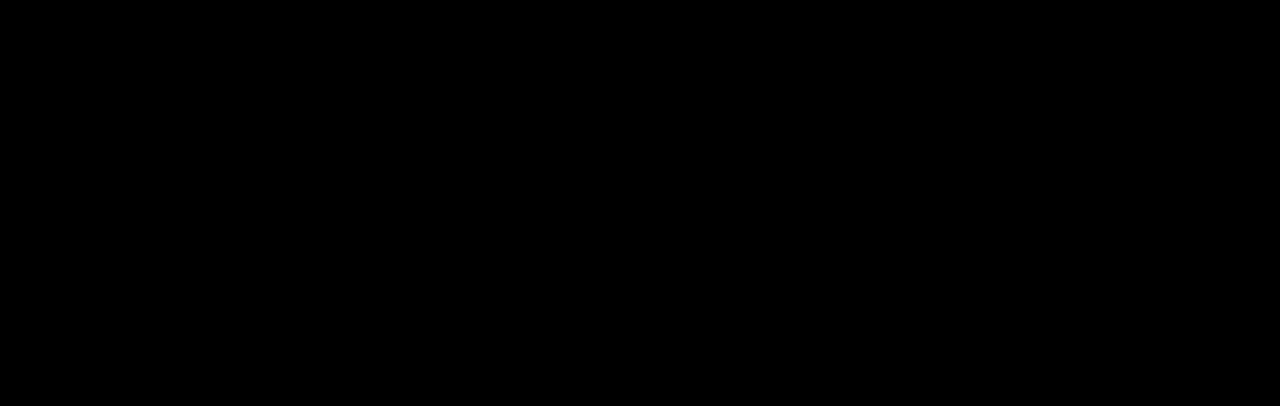
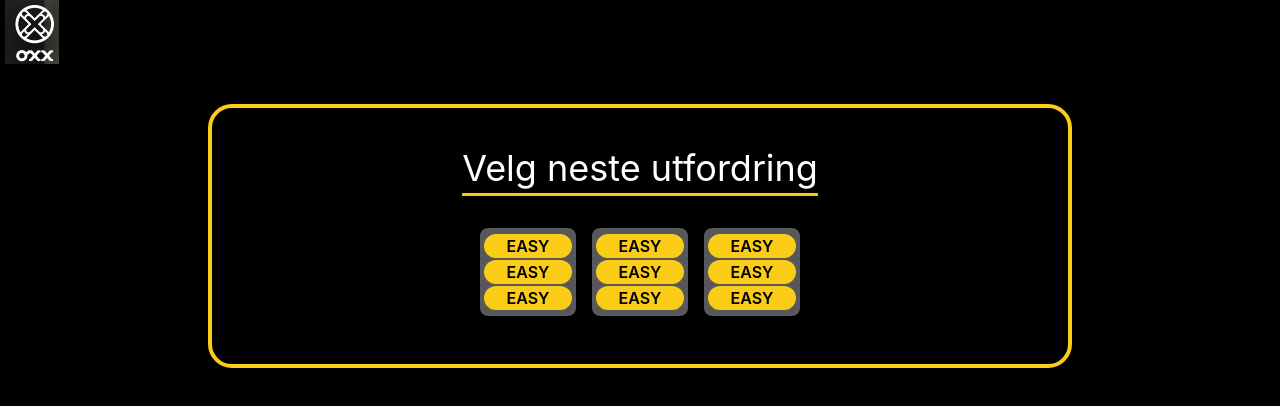
Before and after one commit to HAAJBachelor/gamification-frontend, a React (Create React App) app in the folder gamefication-frontend/: page /questionSelectorPage in a window 1280 px wide. Before the commit this address had no page. Shown: the top 406 px of the page. Built offline with nearby package versions, Linux system fonts and the light colour scheme.

Commit message:
added components for questionSelectroPage

```diff
--- a/gamefication-frontend/src/App.tsx
+++ b/gamefication-frontend/src/App.tsx
@@ -7,6 +7,7 @@
 import MainPaige from "./components/Pages/MainPaige";
 import RulesPage from "./components/Pages/RulesPage";
 import EditorPage from "./components/Pages/EditorPage";
+import QuestionSelectorPage from './components/Pages/QuestionSelectorPage';
 
 function App() {
 
@@ -17,6 +18,7 @@
                 <Route path="/editor" element={<GameEditor/>}/>
                 <Route path="/rules" element={<RulesPage/>}/>
                 <Route path="/editorPage" element={<EditorPage/>}/>
+                <Route path="/questionSelectorPage" element={<QuestionSelectorPage/>}/>
             </Routes>
         </Router>
     );
--- a/gamefication-frontend/src/components/Pages/QuestionSelectorPage.tsx
+++ b/gamefication-frontend/src/components/Pages/QuestionSelectorPage.tsx
@@ -1,10 +1,18 @@
 import React from 'react';
+import Questions from '../Problems/Questions';
+import Header from '../Header';
+import NewCard from '../UI/NewCard';
+import { Title } from '../Title/Title';
 
 const QuestionSelectorPage = () => {
     return (
-        <div>
-
-        </div>
+        <>
+            <Header />
+            <NewCard>
+                <Title title="Velg neste utfordring"/>
+                <Questions />
+            </NewCard>
+        </>
     );
 };
 
--- /dev/null
+++ b/gamefication-frontend/src/components/Problems/Question.tsx
@@ -0,0 +1,15 @@
+import { Problem } from "../models";
+import { Capsule } from "../UI/Capsule";
+import QuestionContainer from "../UI/QuestionContainer";
+
+const Question = () => {
+    return (
+        <QuestionContainer>
+            <Capsule bgcolor="bg-yellow-400" text="EASY"/>
+            <Capsule bgcolor="bg-yellow-400" text="EASY"/>
+            <Capsule bgcolor="bg-yellow-400" text="EASY"/>
+        </QuestionContainer>
+    );
+}
+
+export default Question;
--- /dev/null
+++ b/gamefication-frontend/src/components/Problems/Questions.tsx
@@ -0,0 +1,21 @@
+import { useState } from "react";
+import { Problem } from "../models";
+import Question from "./Question";
+
+type Props = {
+    //data: Array<Problem>
+}
+const Questions: React.FC<Props> = (props) => {
+
+    const [questionList, setQuestionList] = useState(null);
+
+    return (
+        <div className="flex flex-wrap justify-center">
+            <Question />
+            <Question />
+            <Question />
+        </div>
+    );
+}
+
+export default Questions;
--- a/gamefication-frontend/src/components/Title/Title.tsx
+++ b/gamefication-frontend/src/components/Title/Title.tsx
@@ -1,6 +1,6 @@
 
 export const Title = (props: {title: string}) => {
     return (
-        <h1 className="text-4xl underline underline-offset-[12px] text-white decoration-yellow-400">{props.title}</h1>
+        <h1 className="text-4xl underline underline-offset-[12px] text-white decoration-yellow-400 mb-8">{props.title}</h1>
     )
 }
--- /dev/null
+++ b/gamefication-frontend/src/components/UI/Capsule.tsx
@@ -0,0 +1,13 @@
+type Props = {
+    text: string,
+    bgcolor: string
+}
+export const Capsule = (props: Props) => {
+    const capsule = "rounded-full font-semibold text-center max-w-none my-[2px] " + (props.bgcolor);
+
+    return(
+        <>
+            <div className={capsule}>{props.text}</div>
+        </>
+    );
+}
--- /dev/null
+++ b/gamefication-frontend/src/components/UI/QuestionContainer.tsx
@@ -0,0 +1,11 @@
+type Props = {
+    children: React.ReactNode;
+}
+
+const QuestionContainer= (props: Props) => {
+    return(
+        <div className="rounded-lg w-24 h-22 p-1 bg-[#57585B] m-2">{props.children}</div>
+    );
+}
+
+export default QuestionContainer;
--- /dev/null
+++ b/gamefication-frontend/src/components/models.ts
@@ -0,0 +1,5 @@
+export interface Problem {
+    type: string,
+    difficulty: string,
+    award: string
+}
```
